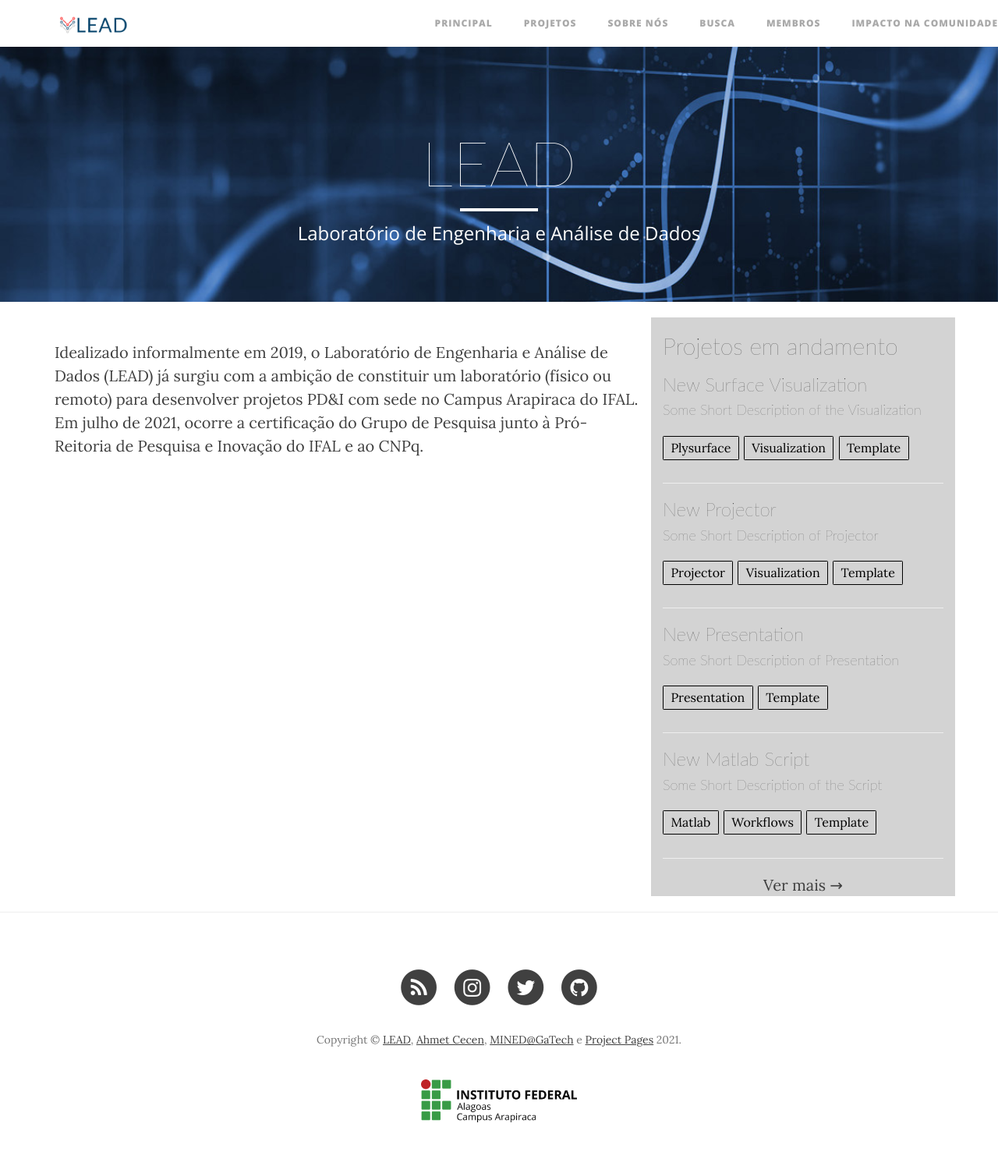
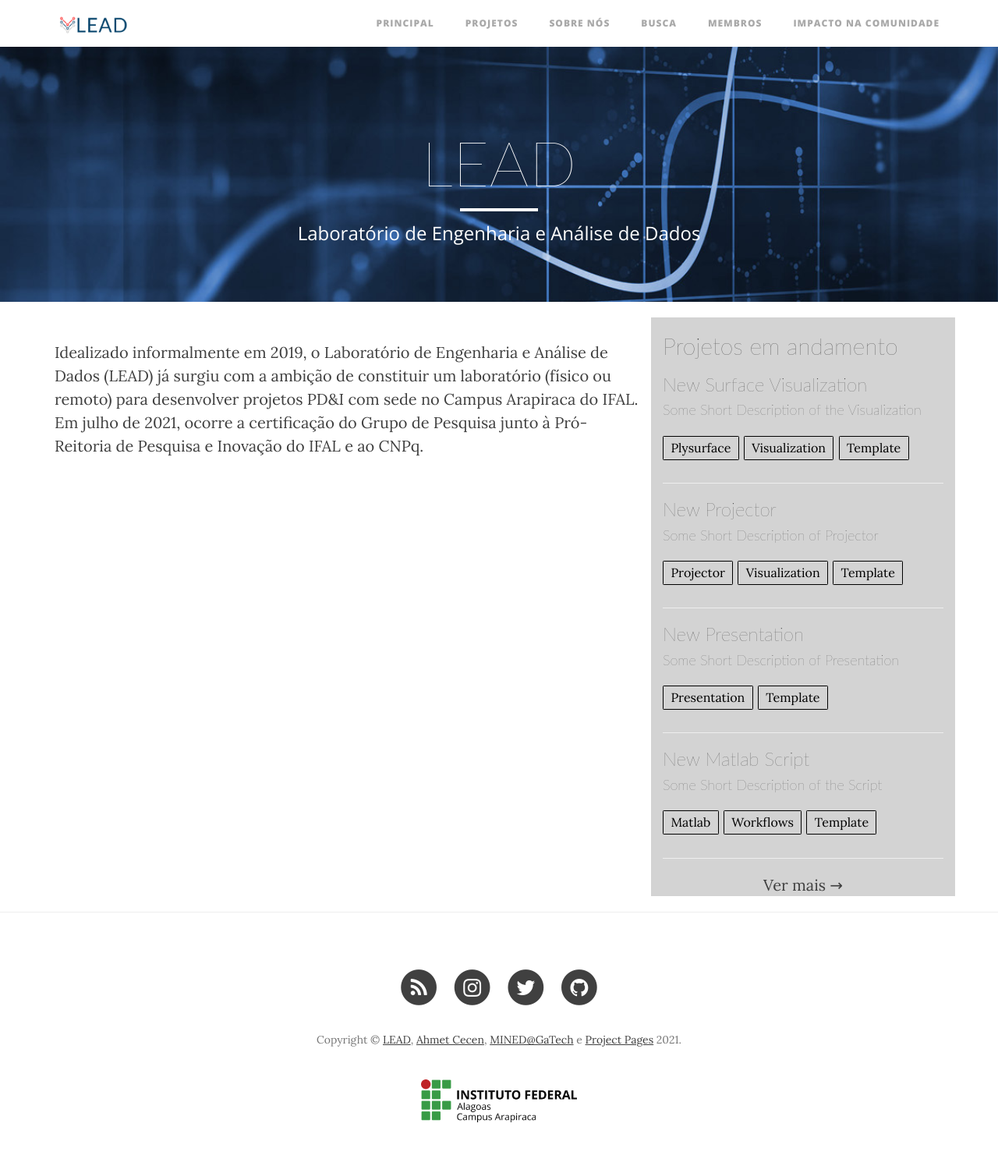
Before and after one commit to lead-ifal/lead-ifal.github.io, a Jekyll site: the page built from index.html, in a window 1280 px wide. Shown: the whole page at 78% size. Built offline with Jekyll 4.4.1, drawn with Linux system fonts in a browser that asks for light colours; nearby versions of some CDN libraries; the list of posts is cut into pages by our own code.

Commit message:
- Responsividade do menu.

```diff
--- a/css/clean-blog.css
+++ b/css/clean-blog.css
@@ -1,7 +1,7 @@
-@media (min-width: 768px){
+@media (min-width: 991px){
   .navbar-right{
     float: right!important;
-    margin-right: -90px;
+    margin-right: -15px;
   }
 }
 
@@ -76,7 +76,7 @@ hr.small {
   font-weight: 800;
   letter-spacing: 1px;
 }
-@media only screen and (min-width: 768px) {
+@media only screen and (min-width: 991px) {
   .navbar-custom {
     background: transparent;
     border-bottom: 1px solid transparent;
@@ -153,7 +153,7 @@ hr.small {
   }
 }
 
-@media (min-width: 992px){
+@media (min-width: 991px){
   .navbar {
       width: 970px;
       margin: 0 auto;
```
